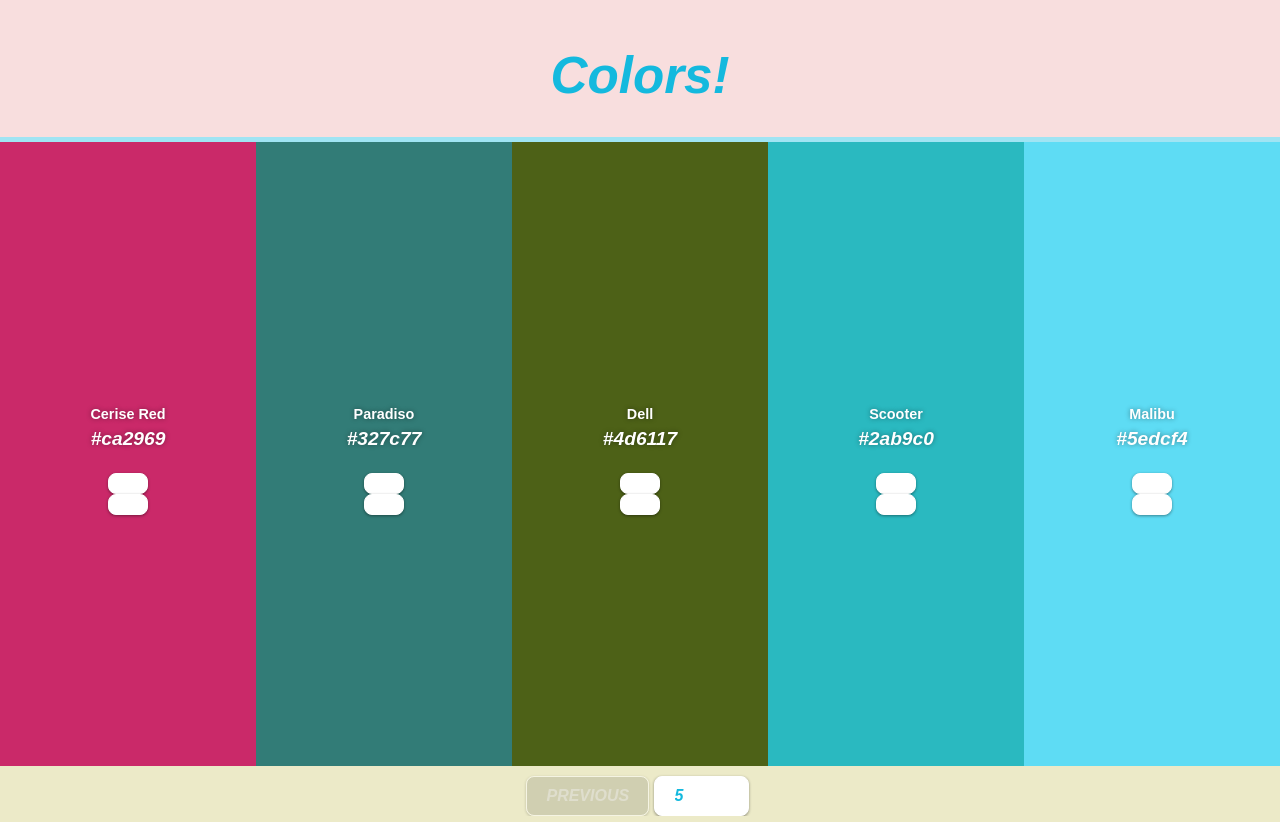
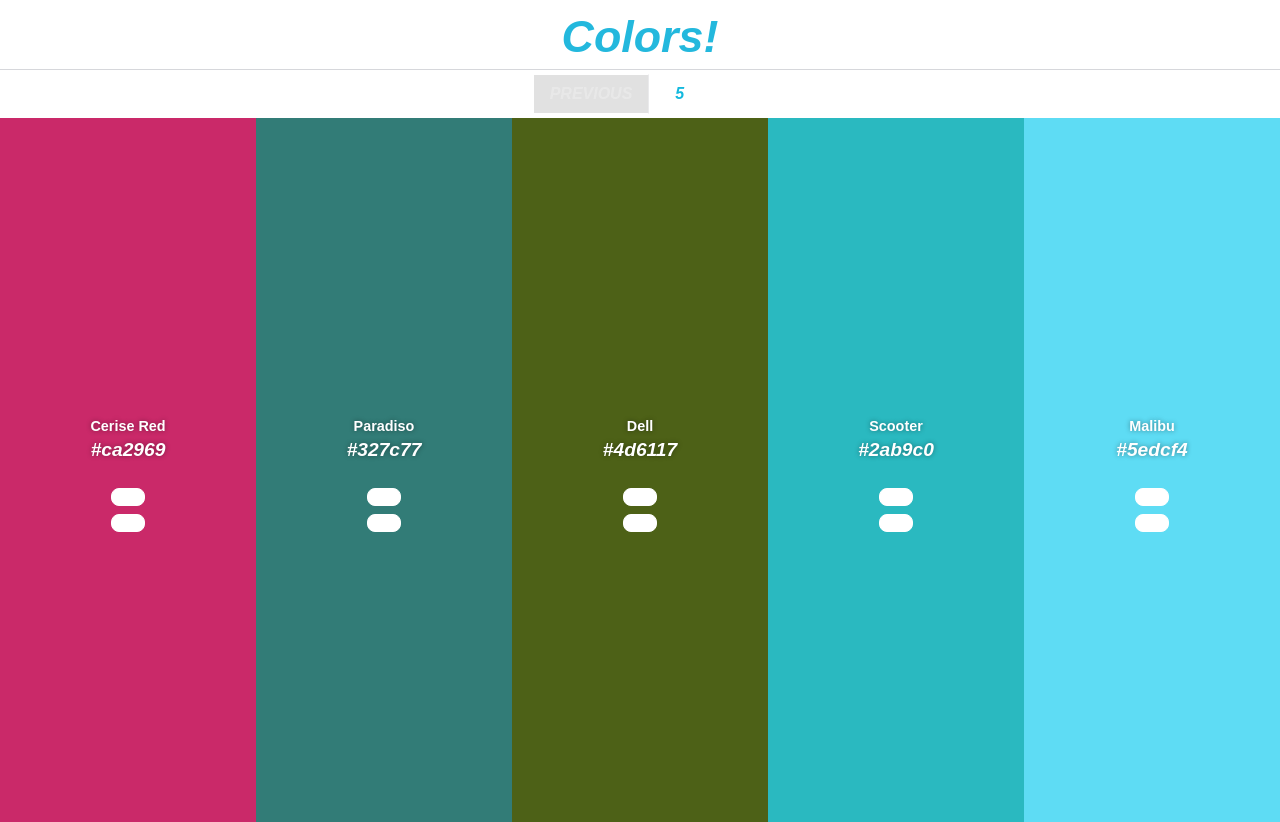
Before and after one commit to Davis-Patterson/colors-react, a React (Vite) app: page / in a window 1280 px wide. Built offline with nearby package versions, Linux system fonts and the light colour scheme.

Commit message:
updated UI and started implementing hue customization

```diff
--- a/src/App.css
+++ b/src/App.css
@@ -5,7 +5,7 @@
 
   color-scheme: light dark;
   color: rgba(55, 55, 55, 0.87);
-  background-color: #eceac8;
+  background-color: #ffffff;
 
   font-synthesis: none;
   text-rendering: optimizeLegibility;
@@ -38,15 +38,15 @@ body {
 
 header {
   width: 100%;
+  height: 70px;
   display: flex;
-  justify-content: center;
-  align-items: center;
+  /* justify-content: center;
+  align-items: center; */
   font-size: 30;
-  background-color: #f8dede;
-  border-bottom: 5px solid #a0e4f3;
-  height: 142px;
+  background-color: #ffffff;
   position: relative;
   /* margin-bottom: 20px; */
+  border-bottom: 1px solid #d6d7db;
 }
 
 h1 {
@@ -57,14 +57,15 @@ h1 {
 button, input {
   border-radius: 8px;
   border: 1px solid #ffffff;
-  padding: 0.6em 1.2em;
+  padding: 0.5em 1em;
   font-size: 1em;
   font-weight: 500;
   font-family: inherit;
   background-color: #ffffff;
   cursor: pointer;
   transition: border-color 0.25s;
-  box-shadow: 0 1px 3px rgba(0, 0, 0, .4);
+  /* box-shadow: 0 1px 3px rgba(0, 0, 0, .4); */
+  margin: 4px;
 }
 button:hover, input:hover {
   border-color: #cfd1ff;
@@ -72,8 +73,8 @@ button:hover, input:hover {
 }
 button:active, input:active {
   transform: scale(99%);
-  background-color: #ffffff3c;
-  box-shadow: inset  0 2px 3px rgba(0, 0, 0, 0.5);
+  background-color: #bebebe6f;
+  /* box-shadow: inset  0 2px 3px rgba(0, 0, 0, 0.5); */
 }
 
 .locked {
@@ -90,15 +91,57 @@ button:active, input:active {
 
 .colorsHeader {
   font-family: "Avant Garde", sans-serif;
-  font-size: 3.2em;
+  font-size: 2.8em;
+  font-weight: 900;
+  font-style: italic;
+  line-height: .8;
+  color: #23b8dd;
+  width: 100%;
+  margin: 0;
+  margin-top: 19px;
+}
+
+.inputContainer {
+  display: flex;
+  justify-content: center;
+  align-items: center;
+}
+
+.backButton {
+  display: flex;
+  justify-content: center;
+  align-items: center;
+  font-family: "Avant Garde", sans-serif;
+  font-size: 1em;
   font-weight: 900;
   font-style: italic;
   line-height: .8;
   color: #14b9de;
-  width: 100%;
-  margin: 0;
-  margin-top: 35px;
-  margin-bottom: 20px;
+  height: 40px;
+  margin-right: 5px;
+  border-radius: 0px;
+  border-right: 1px solid #d6d7db;
+}
+
+button:disabled {
+  color: lightgray;
+  background-color: #25252546;
+  opacity: 0.5;
+  cursor: not-allowed;
+}
+
+.numInput {
+  display: flex;
+  justify-content: center;
+  align-items: center;
+  font-family: "Avant Garde", sans-serif;
+  font-size: 1em;
+  font-weight: 900;
+  font-style: italic;
+  line-height: .8;
+  color: #14b9de;
+  height: 40px;
+  margin-right: 5px;
 }
 
 .container {
@@ -122,7 +165,6 @@ button:active, input:active {
   display: flex;
   justify-content: center;
   align-items: center;
-  margin-bottom: 10px;
   width: 100%;
 }
 
@@ -148,7 +190,7 @@ button:active, input:active {
 }
 
 .colorBox {
-  height: 78vh;
+  height: 88vh;
   width: 25%;
   display: flex;
   justify-content: center;
@@ -179,44 +221,3 @@ button:active, input:active {
   margin-bottom: 5px;
   text-shadow: 0 0 5px rgba(0, 0, 0, .4);
 }
-
-.inputContainer {
-  display: flex;
-  justify-content: center;
-  align-items: center;
-}
-
-.backButton {
-  display: flex;
-  justify-content: center;
-  align-items: center;
-  font-family: "Avant Garde", sans-serif;
-  font-size: 1em;
-  font-weight: 900;
-  font-style: italic;
-  line-height: .8;
-  color: #14b9de;
-  height: 40px;
-  margin-right: 5px;
-}
-
-button:disabled {
-  color: lightgray;
-  background-color: #25252546;
-  opacity: 0.5;
-  cursor: not-allowed;
-}
-
-.numInput {
-  display: flex;
-  justify-content: center;
-  align-items: center;
-  font-family: "Avant Garde", sans-serif;
-  font-size: 1em;
-  font-weight: 900;
-  font-style: italic;
-  line-height: .8;
-  color: #14b9de;
-  height: 40px;
-  margin-right: 5px;
-}
--- a/src/App.jsx
+++ b/src/App.jsx
@@ -1,7 +1,7 @@
 import React, { useState } from 'react';
 import Header from 'components/Header';
 import ColorCard from 'components/ColorCard';
-import ColorInputs from 'components/ColorInputs';
+import Nav from 'components/Nav';
 import './App.css';
 
 function App() {
@@ -36,6 +36,12 @@ function App() {
   return (
     <>
       <Header />
+      <Nav
+        handlePrev={handlePrev}
+        showPrev={showPrev}
+        isPrev={isPrev}
+        handleInputChange={handleInputChange}
+      />
       <div className='container'>
         <div className='containerColumn'>
           <div className='colorContainer'>
@@ -50,12 +56,6 @@ function App() {
               />
             ))}
           </div>
-          <ColorInputs
-            handlePrev={handlePrev}
-            showPrev={showPrev}
-            isPrev={isPrev}
-            handleInputChange={handleInputChange}
-          />
         </div>
       </div>
     </>
--- a/src/components/ColorCard.jsx
+++ b/src/components/ColorCard.jsx
@@ -59,7 +59,7 @@ const ColorCard = ({
       {isHues ? (
         <div
           className='colorBox'
-          style={{ backgroundColor: { prevColor } }}
+          style={{ backgroundColor: prevColor }}
           onClick={handleHueChange}
         >
           <button
--- a/src/components/ColorInputs.jsx
+++ b/src/components/Nav.jsx
@@ -1,4 +1,4 @@
-const ColorInputs = ({ handlePrev, showPrev, isPrev, handleInputChange }) => {
+const Nav = ({ handlePrev, showPrev, isPrev, handleInputChange }) => {
   return (
     <>
       <div className='inputContainer'>
@@ -18,4 +18,4 @@ const ColorInputs = ({ handlePrev, showPrev, isPrev, handleInputChange }) => {
     </>
   );
 };
-export default ColorInputs;
+export default Nav;
```
